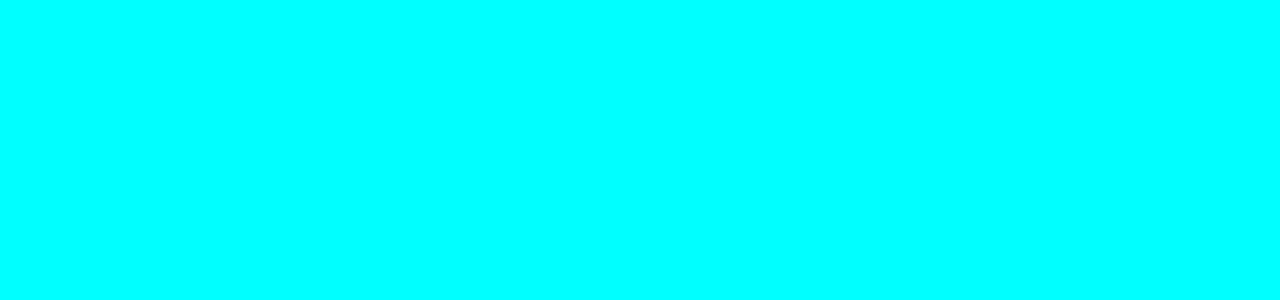
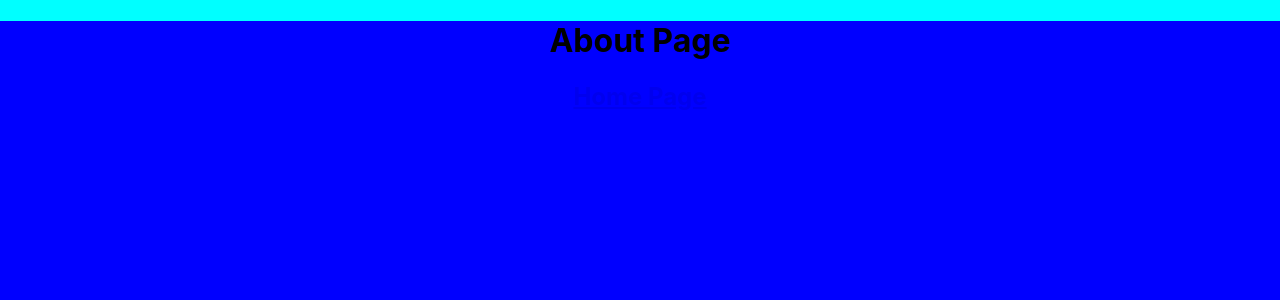
Before and after one commit to TbartocciDev/tommybartocci, a React (Create React App) app: page /about in a window 1280 px wide. Before the commit this address had no page. Shown: the top 300 px of the page. Built offline with nearby package versions, Linux system fonts and the light colour scheme.

Commit message:
about page;

```diff
--- /dev/null
+++ b/src/AboutPage.jsx
@@ -0,0 +1,16 @@
+import { Link } from "react-router-dom"
+
+export default function AboutPage() {
+    return (
+        <main className="AboutPage"
+            style={{
+                height:"100vh",
+                width:"100vw",
+                backgroundColor:'blue'}}>
+            <h1>About Page</h1>
+            <Link to="/">
+                <h2>Home Page</h2>
+            </Link>
+        </main>
+    )
+}
--- a/src/App.js
+++ b/src/App.js
@@ -4,12 +4,14 @@ import './App.css';
 import { Routes, Route } from 'react-router-dom';
 
 import HomePage from './HomePage';
+import AboutPage from './AboutPage';
 
 function App() {
   return (
     <div className="App">
       <Routes>
         <Route path='/' element={<HomePage/>}></Route>
+        <Route path='/about' element={<AboutPage/>}></Route>
       </Routes>
     </div>
   );
--- a/src/HomePage.jsx
+++ b/src/HomePage.jsx
@@ -1,3 +1,5 @@
+import { Link } from "react-router-dom"
+
 export default function HomePage() {
     return (
         <main className="HomePage"
@@ -6,6 +8,9 @@ export default function HomePage() {
                 width:"100vw",
                 backgroundColor:'green'}}>
             <h1>Home Page</h1>
+            <Link to="/about">
+                <h2>About Page</h2>
+            </Link>
         </main>
     )
 }
```
